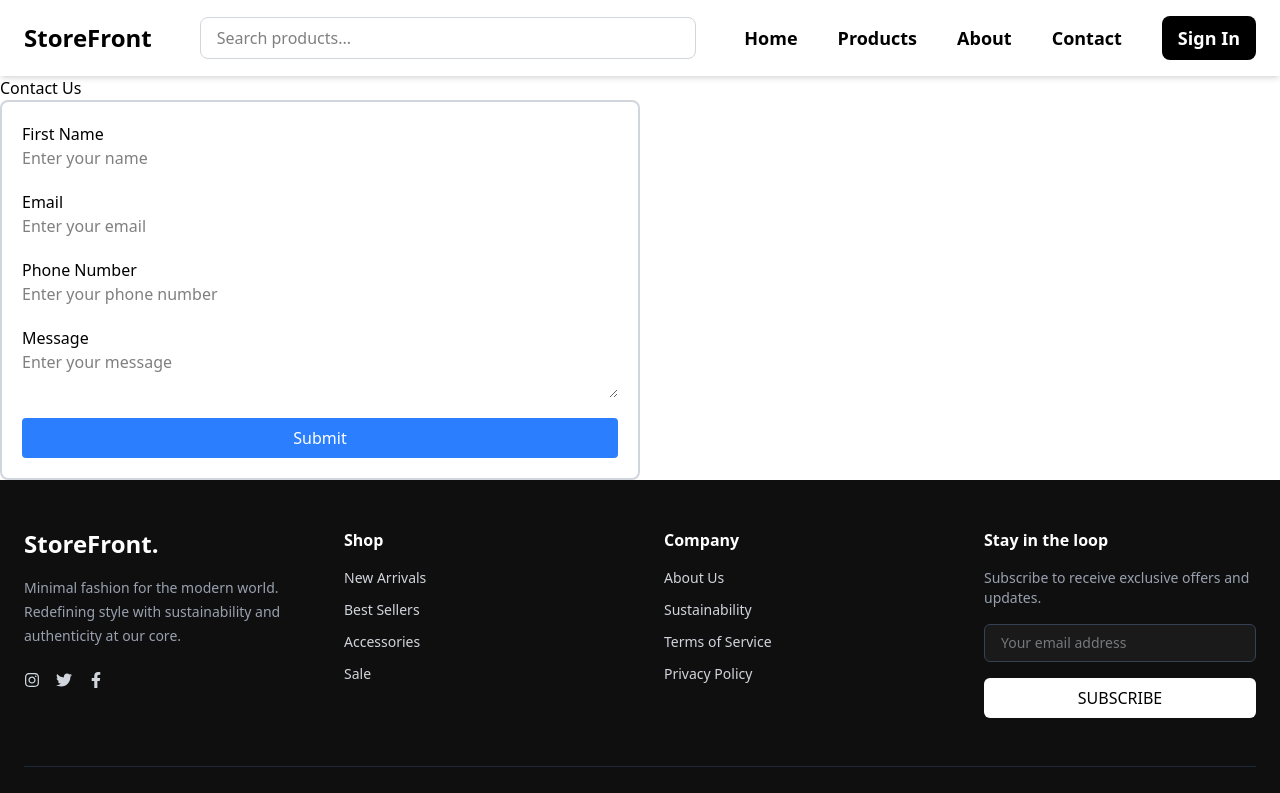
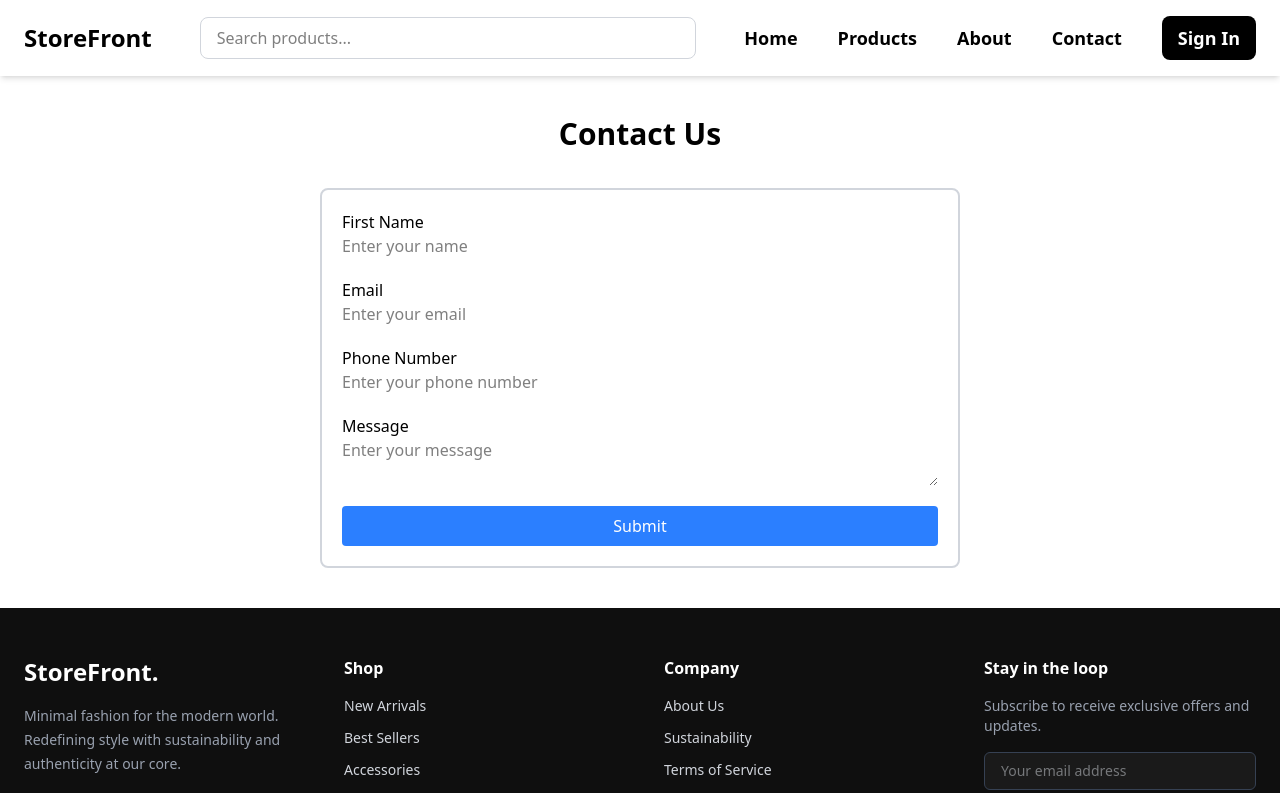
Before and after one commit to DeepakChauhan33/storefront-react, a React (Vite) app: page /contact in a window 1280 px wide. Shown: the top 793 px of the page. Built offline with nearby package versions, Linux system fonts and the light colour scheme.

Commit message:
Style form

```diff
--- a/src/Pages/Contact/Contact.jsx
+++ b/src/Pages/Contact/Contact.jsx
@@ -3,9 +3,11 @@ import ContactFrom from './ContactFrom'
 
 const Contact = () => {
   return (
-    <div>
-      <h1>Contact Us</h1>
-      <ContactFrom/>
+    <div className='flex flex-col justify-center items-center w-full py-10 gap-5'>
+      <h1 className='text-3xl font-bold mb-4'>Contact Us</h1>
+      <div className='w-1/2'>
+        <ContactFrom/>
+      </div>
     </div>
   )
 }
--- a/src/Pages/Contact/ContactFrom.jsx
+++ b/src/Pages/Contact/ContactFrom.jsx
@@ -5,7 +5,7 @@ const ContactFrom = () => {
 
 
             <from
-                className="w-1/2 border-2 border-gray-300 rounded-lg p-5 flex flex-col gap-5"
+                className="w-full border-2 border-gray-300 rounded-lg p-5 flex flex-col gap-5"
             >
 
                 <div className='flex flex-col'>
```
